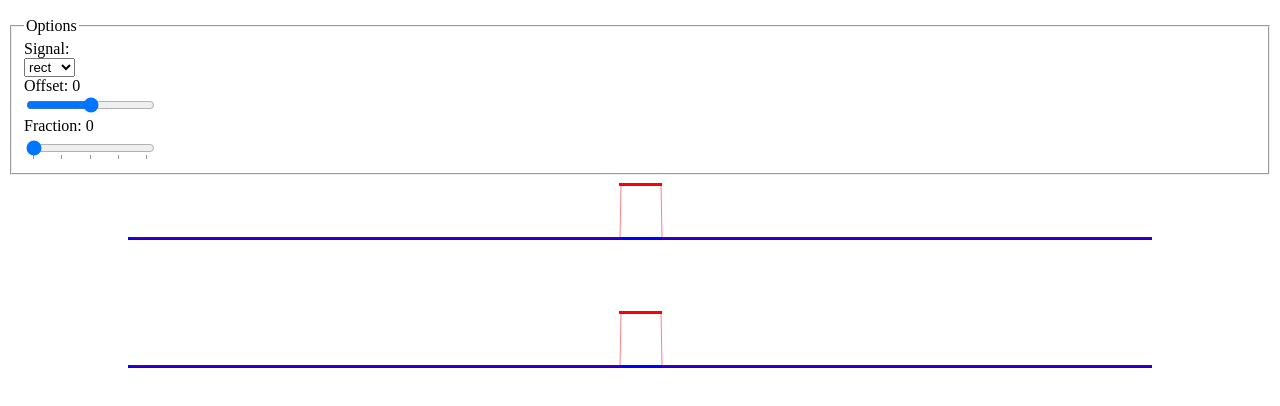
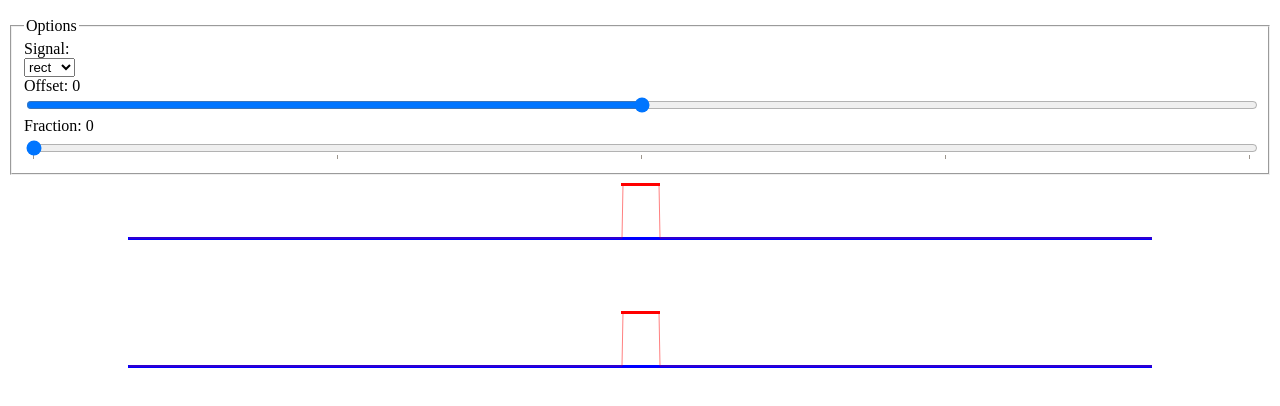
Before and after one commit to laszlokorte/frftjs, a plain HTML site: page index.html in a window 1280 px wide. Shown: the part 50-456 px from the top of the page. Drawn offline with Linux system fonts and the light colour scheme.

Commit message:
minor changes

```diff
--- a/index.html
+++ b/index.html
@@ -38,12 +38,12 @@
 
 			<label>
 				Offset: <output id="offset_out"></output><br>
-				<input oninput="changeSignal(this.form.signal.value, this.form.offset.valueAsNumber)" value="0" type="range" min="-120" max="120" step="1" name="offset" id="offset">
+				<input style="width: 100%"  oninput="changeSignal(this.form.signal.value, this.form.offset.valueAsNumber)" value="0" type="range" min="-512" max="512" step="1" name="offset" id="offset">
 			</label>
 
 			<label>
 				Fraction: <output id="fraction_out"></output><br>
-				<input list="full-fractions" oninput="changeFrac(this.valueAsNumber)" value="0" type="range" min="0" max="4" step="0.01" name="fraction" id="fraction">
+				<input style="width: 100%" list="full-fractions" oninput="changeFrac(this.valueAsNumber)" value="0" type="range" min="0" max="4" step="0.005" name="fraction" id="fraction">
 				<datalist id="full-fractions">
 					<option>0.0</option>
 					<option>1.0</option>
@@ -62,7 +62,7 @@
 
 		function makeSignal(type, length, offset) {
 			return {
-				rect: () => fftShift(Array(length).fill(null).map((_,i)=> ((i+offset+length)%length)<21||((i+offset+length)%length)>=length-20 ? [1,0] : [0,0])),
+				rect: () => fftShift(Array(length).fill(null).map((_,i)=> ((i+offset+length)%length)<=18||((i+offset+length)%length)>=length-18 ? [1,0] : [0,0])),
 				sin: () => fftShift(Array(length).fill(null).map((_,i)=> [Math.sin(((i+offset+length)%length)* Math.PI*2/(length+1)*20), 0])),
 				dirac: () => fftShift(Array(length).fill(null).map((_,i)=> ((i+offset+length)%length) == 0 ? [1, 0] : [0,0])),
 			}[type]();
@@ -86,7 +86,7 @@
 		changeFrac(fraction_slider.valueAsNumber)
 
 		function changeSignal(type, offset) {
-			signal = makeSignal(type, cW, offset)
+			signal = makeSignal(type, cW, -offset)
 			changeFrac(fraction_slider.valueAsNumber)
 
 			offset_out.value = offset
--- a/index.js
+++ b/index.js
@@ -21,6 +21,7 @@ function frft(f, a) {
     }
     if (a < 0.5) {
         a = a + 1;
+        f0 = rotate(f0, 1)
         f0 = ifftShift(ifft(fftShift(f0)));
     }
 
@@ -154,6 +155,10 @@ function ifftShift(values) {
   return [...values.slice(hl), ...values.slice(0, hl)]
 }
 
+function rotate(values, r) {
+  return [...values.slice((r+values.length+values.length)%values.length), ...values.slice(0, (r+values.length+values.length)%values.length)]
+}
+
 function frfftShift(values) {
     return values.map((_,i) => values[(i + Math.ceil(values.length/2)) % values.length])
 }
```
